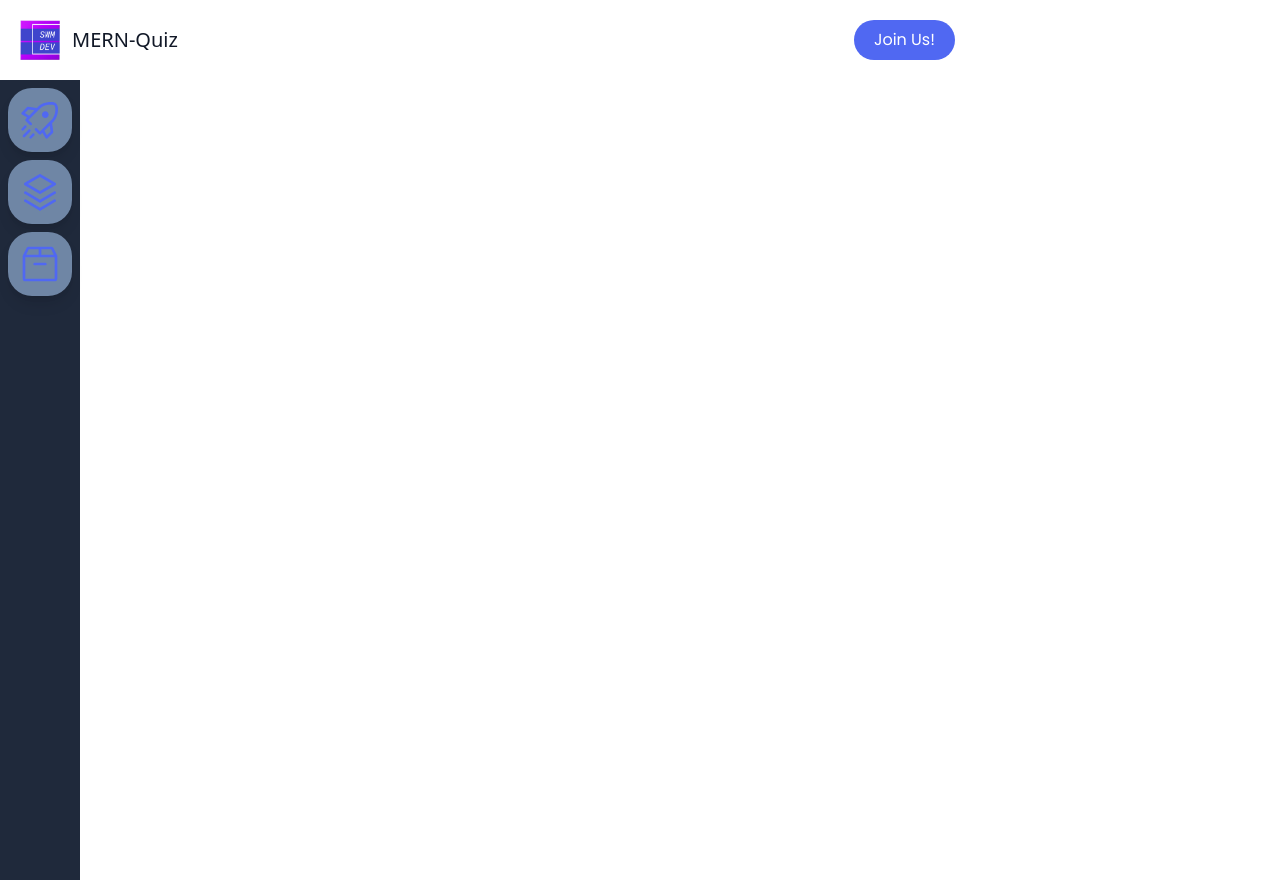
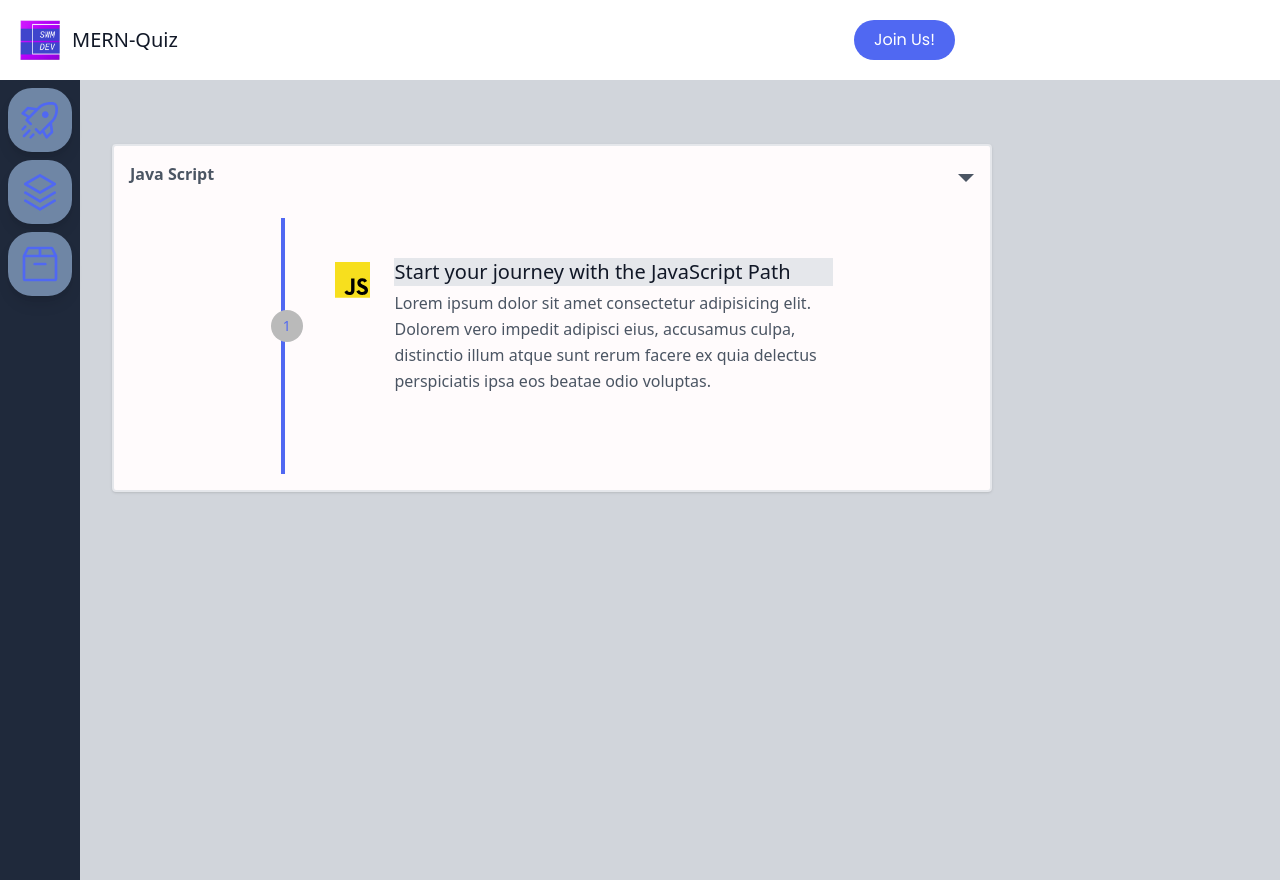
Before and after one commit to maykaltenev/swm-final-project, a React (Create React App) app in the folder client/: page /userprofile in a window 1280 px wide. Before the commit the page ends 800 px from the top, so only its background shows below. Built offline with nearby package versions, Linux system fonts and the light colour scheme.

Commit message:
collapsiblecomponent with content

```diff
--- /dev/null
+++ b/client/src/components/CollapsibleComponent/CollapsibleComponent.jsx
@@ -0,0 +1,74 @@
+import React from "react";
+
+export default function Collapsible() {
+  return (
+    <div class="bg-gray-300 text-gray-600 min-h-screen">
+      <div class="container mx-auto ml-8 md:ml-16 py-16 px-12 ">
+        <details
+          class="bg-snow shadow rounded group mb-4 border-solid border-2 hover:border-ultramarine-blue"
+          open
+        >
+          <summary
+            class="list-none flex flex-wrap items-center cursor-pointer
+    focus-visible:outline-none focus-visible:ring focus-visible:ring-ultramarine-blue
+    rounded group-open:rounded-b-none group-open:z-[1] relative
+    "
+          >
+            <h3 class="flex flex-1 p-4 font-semibold">Java Script</h3>
+            <div class="flex w-10 items-center justify-center">
+              <div
+                class="border-8 border-transparent border-l-gray-600 ml-2
+        group-open:rotate-90 transition-transform origin-left
+        "
+              ></div>
+            </div>
+          </summary>
+          <div class="p-4">
+            <div class="flex relative pt-10 pb-20 sm:items-center md:w-2/3 mx-auto">
+              <div class="h-full w-6 absolute inset-0 flex items-center justify-center">
+                <div class="h-full w-1 bg-ultramarine-blue pointer-events-none"></div>
+              </div>
+              <div class="flex-shrink-0 w-8 h-8 rounded-full mt-10 sm:mt-0 inline-flex items-center justify-center bg-spanish-gray text-ultramarine-blue relative z-10 top-30   title-font font-medium text-sm ">
+                1
+              </div>
+              <div class="flex-grow md:pl-8 pl-6 flex sm:items-center items-start flex-col sm:flex-row">
+                <svg
+                  xmlns="http://www.w3.org/2000/svg"
+                  width="128px"
+                  height="128px"
+                  viewBox="0 0 256 256"
+                  preserveAspectRatio="xMinYMin meet"
+                >
+                  <path d="M0 0h256v256H0V0z" fill="#F7DF1E" />
+                  <path d="M67.312 213.932l19.59-11.856c3.78 6.701 7.218 12.371 15.465 12.371 7.905 0 12.89-3.092 12.89-15.12v-81.798h24.057v82.138c0 24.917-14.606 36.259-35.916 36.259-19.245 0-30.416-9.967-36.087-21.996M152.381 211.354l19.588-11.341c5.157 8.421 11.859 14.607 23.715 14.607 9.969 0 16.325-4.984 16.325-11.858 0-8.248-6.53-11.17-17.528-15.98l-6.013-2.58c-17.357-7.387-28.87-16.667-28.87-36.257 0-18.044 13.747-31.792 35.228-31.792 15.294 0 26.292 5.328 34.196 19.247L210.29 147.43c-4.125-7.389-8.591-10.31-15.465-10.31-7.046 0-11.514 4.468-11.514 10.31 0 7.217 4.468 10.14 14.778 14.608l6.014 2.577c20.45 8.765 31.963 17.7 31.963 37.804 0 21.654-17.012 33.51-39.867 33.51-22.339 0-36.774-10.654-43.819-24.574" />
+                </svg>
+                <div class="flex-grow sm:pl-6 mt-6 sm:mt-0">
+                  <h2 class="font-medium title-font text-gray-900 mb-1 text-xl bg-gray-200">
+                    Start your journey with the JavaScript Path
+                  </h2>
+                  <p class="leading-relaxed bg-">
+                    Lorem ipsum dolor sit amet consectetur adipisicing elit.
+                    Dolorem vero impedit adipisci eius, accusamus culpa,
+                    distinctio illum atque sunt rerum facere ex quia delectus
+                    perspiciatis ipsa eos beatae odio voluptas.
+                  </p>
+                </div>
+              </div>
+              {/* <p>
+              You can{" "}
+              <a
+                class="text-pink-500 hover:text-pink-300 hover:underline"
+                href="https://youtu.be/CS2bsaFRECo"
+              >
+                watch the video
+              </a>{" "}
+              🎦 on how to build collapsible component from scratch with HTML
+              and Tailwindcss only (no javascript).
+            </p> */}
+            </div>
+          </div>
+        </details>
+      </div>
+    </div>
+  );
+}
--- a/client/src/components/UserProfile/UserProfile.jsx
+++ b/client/src/components/UserProfile/UserProfile.jsx
@@ -1,9 +1,11 @@
 import React from "react";
+import Collapsible from "../CollapsibleComponent/CollapsibleComponent";
 import SideBar from "../SideBar/SideBar";
 function UserProfile() {
   return (
     <div>
       <SideBar />
+      <Collapsible />
     </div>
   );
 }
```
